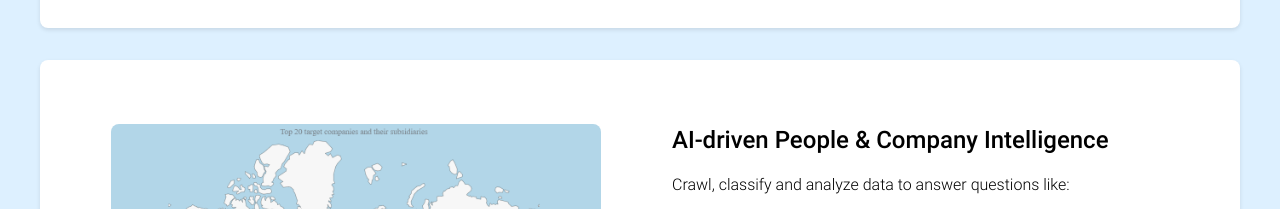
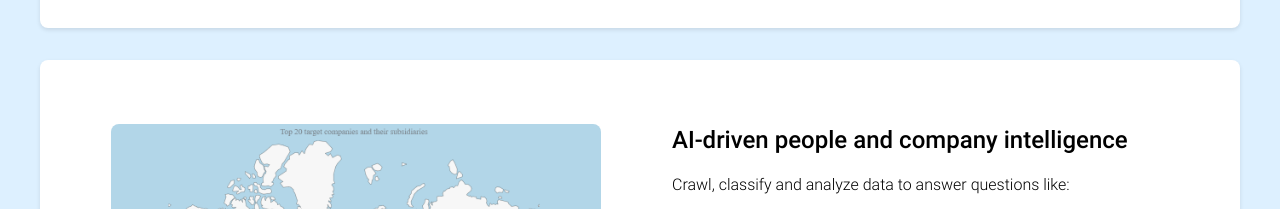
Before and after one commit to jondubois/crawlkeep, a website with bundled scripts: page public/index.html in a window 1280 px wide. Shown: the part 1020-1229 px from the top of the page. Built offline with nearby package versions, Linux system fonts and the light colour scheme.

Commit message:
Consistent section header

```diff
--- a/public/index.html
+++ b/public/index.html
@@ -99,7 +99,7 @@
           />
         </div>
         <div class="section-text-container">
-          <h2>AI-driven People & Company Intelligence</h2>
+          <h2>AI-driven people and company intelligence</h2>
           <p>Crawl, classify and analyze data to answer questions like:</p>
           <ul>
             <li>Which companies match my target criteria?</li>
```
